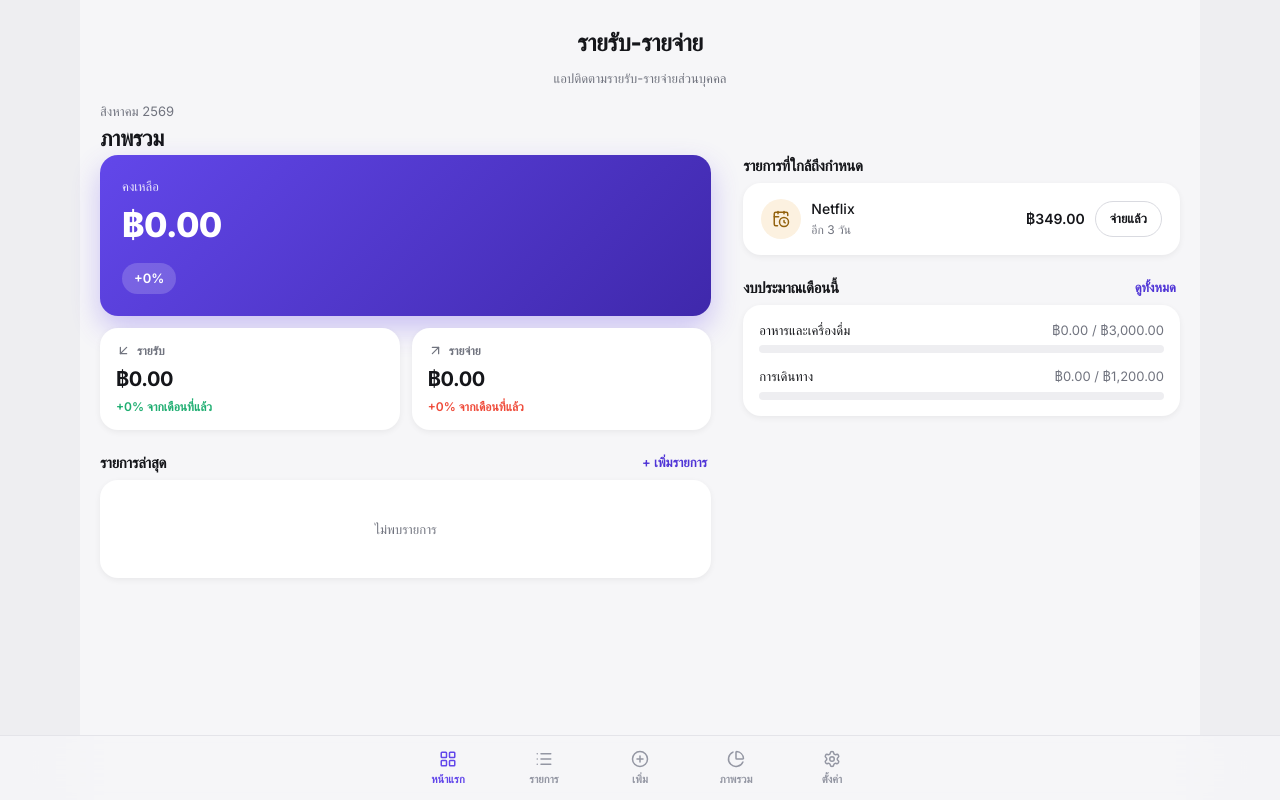
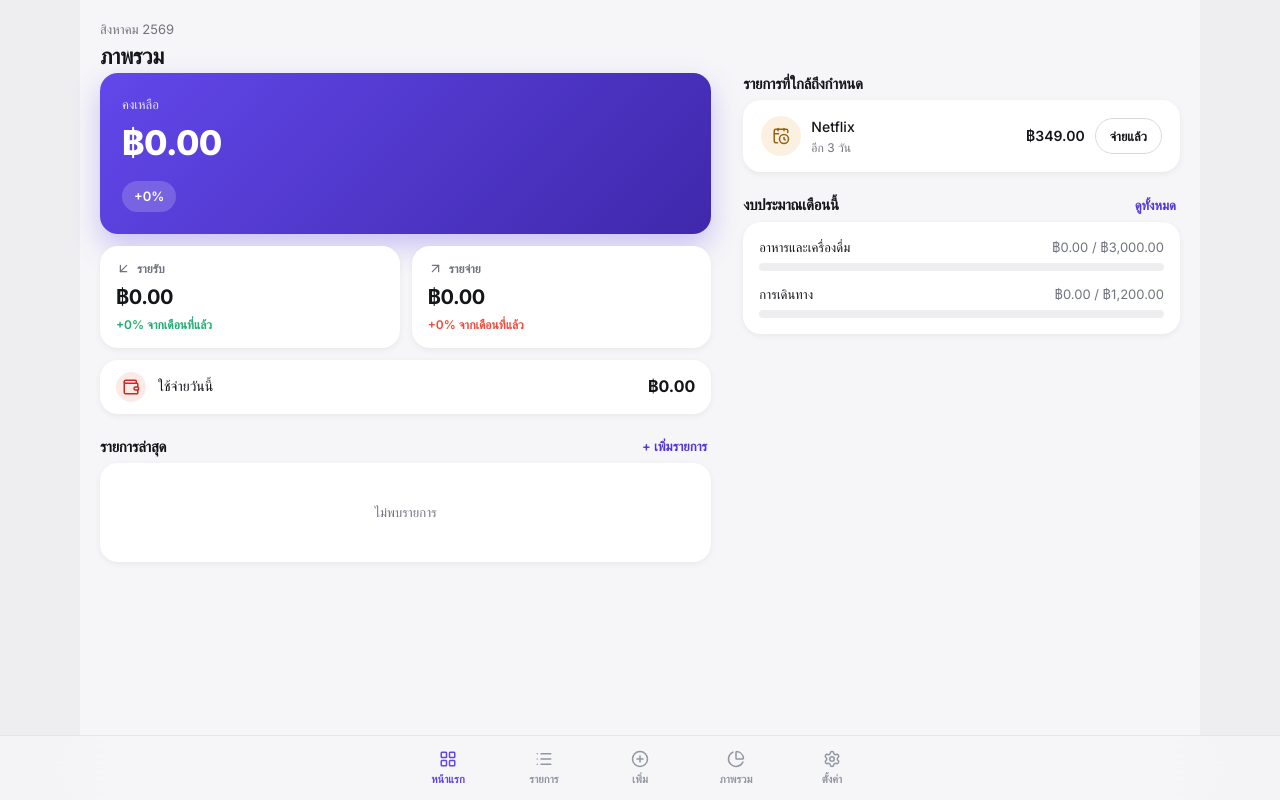
Before and after one commit to Dogexe/rai-rap-rai-jai, a plain HTML site: page index.html in a window 1280 px wide. Drawn offline with nearby package versions, Linux system fonts and the light colour scheme.

Commit message:
Fix stale PWA cache after sign-in, and refine home screen
- Bump the service worker cache and bypass HTTP caching on navigation
  fetches, and auto-reload an already-open tab once a new service worker
  takes control, so an open tab (e.g. sitting through a Google OAuth
  redirect) always picks up the latest deployed app shell instead of
  silently continuing to render a stale cached version.
- Remove the app title/subtitle header above every screen to reclaim
  vertical space.
- Sort recent activity by actual add/edit recency (not just transaction
  date), so same-day entries show the most recently added one on top.
- Add a "spent today" figure to the home screen.

```diff
--- a/index.html
+++ b/index.html
@@ -52,14 +52,8 @@
   .icon { width: 18px; height: 18px; flex-shrink: 0; }
 
   .app { display: flex; flex-direction: column; min-height: 100vh; }
-  .app-header {
-    text-align: center; display: flex; flex-direction: column; gap: 8px; align-items: center;
-    max-width: 480px; margin: 0 auto; width: 100%; padding: 26px 20px 6px;
-  }
-  .app-header h1 { font-size: 24px; }
-  .app-header p { margin: 0; color: var(--color-muted); font-size: 13px; line-height: 1.5; max-width: 380px; }
-
-  .screen { flex: 1; max-width: 480px; margin: 0 auto; width: 100%; padding: 8px 20px 100px; box-sizing: border-box; }
+
+  .screen { flex: 1; max-width: 480px; margin: 0 auto; width: 100%; padding: 20px 20px 100px; box-sizing: border-box; }
   .screen-title { font-size: 22px; margin: 4px 0 16px; }
 
   /* — buttons — */
@@ -143,6 +137,10 @@
   .stat-card .value { font-size: 20px; font-weight: 700; margin-top: 6px; letter-spacing: -0.02em; }
   .stat-card .delta { font-size: 12px; font-weight: 600; margin-top: 4px; }
 
+  .today-spend-card { display: flex; align-items: center; gap: 12px; background: var(--color-card); border-radius: var(--radius-lg); box-shadow: var(--shadow-sm); padding: 12px 16px; margin-top: 12px; }
+  .today-spend-card .label { font-size: 14px; font-weight: 500; color: var(--color-text); }
+  .today-spend-card .value { margin-left: auto; font-size: 16px; font-weight: 700; flex-shrink: 0; }
+
   .section-head { margin: 22px 0 6px; display: flex; align-items: center; justify-content: space-between; gap: 10px; }
   .section-head h3 { font-size: 15px; font-weight: 700; }
   .section-head:first-of-type { margin-top: 0; }
@@ -265,14 +263,14 @@
   }
 
   @media (min-width: 560px) {
-    .app-header, .screen, .tabbar { max-width: 480px; }
+    .screen, .tabbar { max-width: 480px; }
     .app { background: var(--color-surface); }
-    .screen, .app-header { background: var(--color-bg); }
+    .screen { background: var(--color-bg); }
   }
 
   /* — desktop: same bottom bar, just a wider stage with multi-column screens — */
   @media (min-width: 880px) {
-    .app-header, .screen { max-width: 1120px; }
+    .screen { max-width: 1120px; }
     .add-form { max-width: 480px; }
     .home-columns { display: grid; grid-template-columns: 1.4fr 1fr; gap: 32px; align-items: start; }
     .home-columns .hero-card { margin-top: 0; }
@@ -284,11 +282,6 @@
 </head>
 <body>
 <div class="app">
-
-  <header class="app-header">
-    <h1 id="appTitle"></h1>
-    <p id="appSubtitle"></p>
-  </header>
 
   <main class="screen" id="screen"></main>
 
@@ -374,7 +367,7 @@
 
   const LANGS = {
     th: {
-      appTitle: "รายรับ-รายจ่าย", appSubtitle: "แอปติดตามรายรับ-รายจ่ายส่วนบุคคล",
+      appTitle: "รายรับ-รายจ่าย",
       darkModeBtn: "โหมดมืด", overview: "ภาพรวม", balanceLabel: "คงเหลือ", incomeLabel: "รายรับ", expenseLabel: "รายจ่าย",
       recentTx: "รายการล่าสุด", addShort: "+ เพิ่มรายการ", budgetsThisMonth: "งบประมาณเดือนนี้", seeAll: "ดูทั้งหมด",
       allTransactions: "รายการทั้งหมด", filterAll: "ทั้งหมด", allMonths: "ทุกเดือน", allCategories: "ทุกหมวดหมู่",
@@ -410,10 +403,10 @@
       toastBudgetSaved: "บันทึกงบประมาณแล้ว", toastBudgetDeleted: "ลบงบประมาณแล้ว",
       addBillBtn: "+ เพิ่มรายการ", billNameLabel: "ชื่อรายการ", billDayLabel: "วันที่ต้องจ่าย (1-31)", saveBillBtn: "บันทึกรายการ",
       noBills: "ยังไม่มีรายการที่ต้องจ่ายประจำ", toastBillSaved: "บันทึกรายการแล้ว", toastBillDeleted: "ลบรายการแล้ว",
-      vsLastMonth: "จากเดือนที่แล้ว", ofLabel: "จาก"
+      vsLastMonth: "จากเดือนที่แล้ว", ofLabel: "จาก", spentToday: "ใช้จ่ายวันนี้"
     },
     en: {
-      appTitle: "Income & Expenses", appSubtitle: "Personal income & expense tracker",
+      appTitle: "Income & Expenses",
       darkModeBtn: "Dark mode", overview: "Overview", balanceLabel: "Balance", incomeLabel: "Income", expenseLabel: "Expense",
       recentTx: "Recent activity", addShort: "+ Add transaction", budgetsThisMonth: "This month's budgets", seeAll: "See all",
       allTransactions: "All Transactions", filterAll: "All", allMonths: "All months", allCategories: "All categories",
@@ -449,7 +442,7 @@
       toastBudgetSaved: "Budget saved", toastBudgetDeleted: "Budget deleted",
       addBillBtn: "+ Add bill", billNameLabel: "Bill name", billDayLabel: "Due day (1-31)", saveBillBtn: "Save bill",
       noBills: "No recurring bills yet", toastBillSaved: "Bill saved", toastBillDeleted: "Bill deleted",
-      vsLastMonth: "vs last month", ofLabel: "of"
+      vsLastMonth: "vs last month", ofLabel: "of", spentToday: "Spent today"
     }
   };
   function L() { return LANGS[state.lang]; }
@@ -830,6 +823,14 @@
     today.setHours(0, 0, 0, 0);
     return Math.round((due - today) / 86400000);
   }
+  // Sorts newest-first: primarily by transaction date, but same-day entries
+  // are broken by actual insert/edit recency (updatedAt) so the one you just
+  // added always lands above ones you added earlier the same day.
+  function byRecency(a, b) {
+    const byDate = b.date.localeCompare(a.date);
+    if (byDate !== 0) return byDate;
+    return (b.updatedAt || 0) - (a.updatedAt || 0);
+  }
   function monthKeyOf(date) { return date.getFullYear() + "-" + String(date.getMonth() + 1).padStart(2, "0"); }
   function billDueCycle(day) { return monthKeyOf(nextBillDueDate(day)); }
   function dueSoonLabel(n) {
@@ -942,8 +943,6 @@
 
   // ---------- header / tabbar ----------
   function renderChrome() {
-    $("appTitle").textContent = L().appTitle;
-    $("appSubtitle").textContent = L().appSubtitle;
     document.title = L().appTitle;
     document.documentElement.lang = state.lang;
     document.querySelectorAll("#tabbar span[data-l]").forEach((el) => { el.textContent = L()[el.getAttribute("data-l")]; });
@@ -955,7 +954,7 @@
     const l = L();
     const income = transactions.filter((t) => t.type === "income").reduce((a, t) => a + t.amount, 0);
     const expense = transactions.filter((t) => t.type === "expense").reduce((a, t) => a + t.amount, 0);
-    const recent = transactions.slice().sort((a, b) => b.date.localeCompare(a.date)).slice(0, 5);
+    const recent = transactions.slice().sort(byRecency).slice(0, 5);
     const budgetsPreview = computeBudgets().slice(0, 2);
     const dueSoon = upcomingBills();
     const today = new Date().toLocaleDateString(state.lang === "en" ? "en-US" : "th-TH", { month: "long", year: "numeric" });
@@ -968,6 +967,8 @@
     const incomeDelta = pctDeltaLabel(curIncome, prevIncome);
     const expenseDelta = pctDeltaLabel(curExpense, prevExpense);
     const sparkline = sparklineSvg(computeSparklinePoints(), "#ffffff", 150, 34, 2.5);
+    const todayIso = new Date().toISOString().slice(0, 10);
+    const spentToday = transactions.filter((t) => t.type === "expense" && t.date === todayIso).reduce((a, t) => a + t.amount, 0);
 
     $("screen").innerHTML = `
       <div class="today-label">${escapeHtml(today)}</div>
@@ -993,6 +994,12 @@
               <div class="value">${fmtMoney(expense)}</div>
               <div class="delta" style="color:var(--color-expense)">${escapeHtml(expenseDelta)} ${escapeHtml(l.vsLastMonth)}</div>
             </div>
+          </div>
+
+          <div class="today-spend-card">
+            <div class="icon-avatar sm" style="background:var(--color-expense-tint);color:var(--color-expense-700)">${icon("wallet")}</div>
+            <span class="label">${escapeHtml(l.spentToday)}</span>
+            <span class="value">${fmtMoney(spentToday)}</span>
           </div>
 
           <div class="section-head">
@@ -1073,7 +1080,7 @@
     if (state.txFilterCategory !== "all") rows = rows.filter((t) => t.category === state.txFilterCategory);
     const q = state.txSearch.trim().toLowerCase();
     if (q) rows = rows.filter((t) => (t.note || "").toLowerCase().includes(q) || t.category.toLowerCase().includes(q));
-    return rows.sort((a, b) => b.date.localeCompare(a.date));
+    return rows.sort(byRecency);
   }
   function renderTxListOnly() {
     const l = L();
@@ -1819,6 +1826,16 @@
 
   if ("serviceWorker" in navigator) {
     window.addEventListener("load", () => { navigator.serviceWorker.register("sw.js").catch(() => {}); });
+    // When a newly-deployed service worker takes over an already-open tab
+    // (e.g. the tab that was sitting open before/during a Google sign-in
+    // redirect), reload once so the page picks up the new app shell instead
+    // of silently continuing to render whatever version it was loaded with.
+    let swRefreshing = false;
+    navigator.serviceWorker.addEventListener("controllerchange", () => {
+      if (swRefreshing) return;
+      swRefreshing = true;
+      window.location.reload();
+    });
   }
   window.addEventListener("beforeinstallprompt", (e) => {
     e.preventDefault();
--- a/sw.js
+++ b/sw.js
@@ -1,5 +1,5 @@
 // Bump this whenever the cached app-shell files should be invalidated.
-const CACHE_NAME = "rrrj-v1";
+const CACHE_NAME = "rrrj-v2";
 const APP_SHELL = ["./", "./index.html", "./manifest.json", "./icons/icon-192.png", "./icons/icon-512.png"];
 
 self.addEventListener("install", (event) => {
@@ -22,7 +22,7 @@ self.addEventListener("fetch", (event) => {
   const req = event.request;
   if (req.method !== "GET" || new URL(req.url).origin !== self.location.origin) return;
   event.respondWith(
-    fetch(req)
+    fetch(req, { cache: "no-store" })
       .then((res) => {
         const copy = res.clone();
         caches.open(CACHE_NAME).then((cache) => cache.put(req, copy));
```
